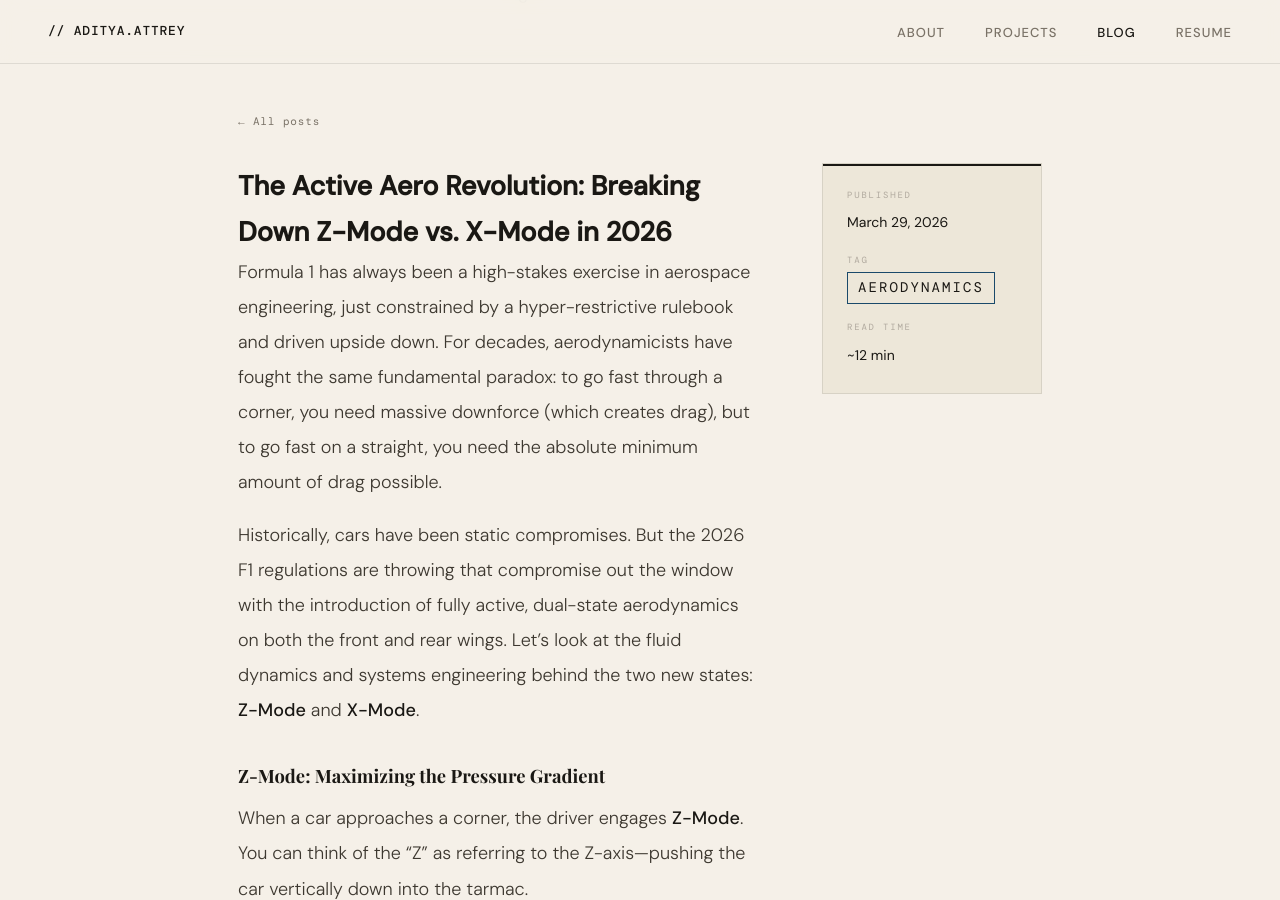
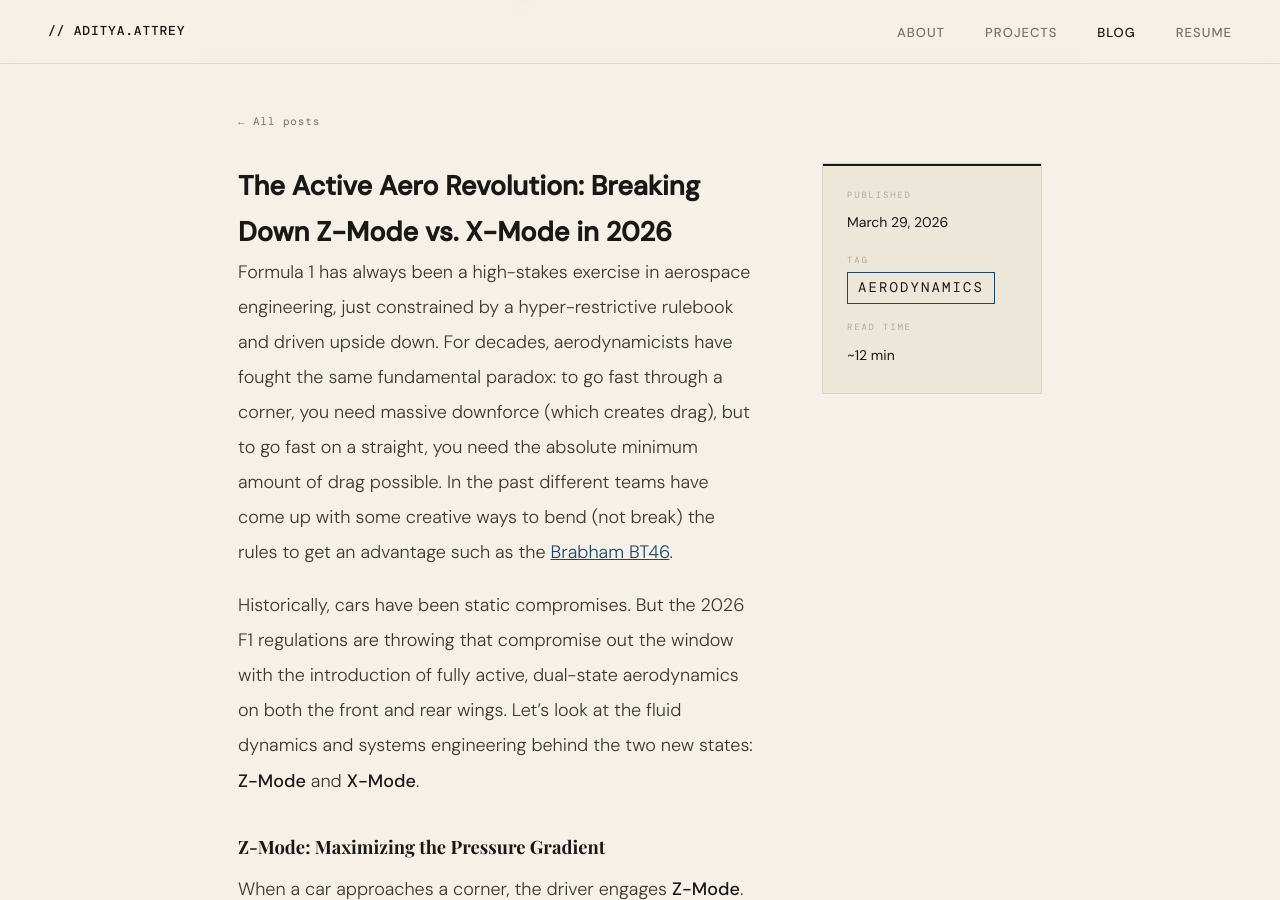
Before and after one commit to FBRDCYB3R/Aero-Blog, a Jekyll site: the page built from _posts/2026-03-29-post2.md, in a window 1280 px wide and 900 px high, scrolled down 405 px. Built offline with Jekyll 4.4.1, drawn with Linux system fonts in a browser that asks for light colours; some web fonts are replaced.

Commit message:
Enhance introduction with historical context and new aerodynamics
Expanded the introduction to discuss the historical context of F1 aerodynamics and introduced the concept of active dual-state aerodynamics for the 2026 regulations.

```diff
--- a/_posts/2026-03-29-post2.md
+++ b/_posts/2026-03-29-post2.md
@@ -8,7 +8,7 @@ read_time: 12
 
 # The Active Aero Revolution: Breaking Down Z-Mode vs. X-Mode in 2026
 
-Formula 1 has always been a high-stakes exercise in aerospace engineering, just constrained by a hyper-restrictive rulebook and driven upside down. For decades, aerodynamicists have fought the same fundamental paradox: to go fast through a corner, you need massive downforce (which creates drag), but to go fast on a straight, you need the absolute minimum amount of drag possible.
+Formula 1 has always been a high-stakes exercise in aerospace engineering, just constrained by a hyper-restrictive rulebook and driven upside down. For decades, aerodynamicists have fought the same fundamental paradox: to go fast through a corner, you need massive downforce (which creates drag), but to go fast on a straight, you need the absolute minimum amount of drag possible. In the past different teams have come up with some creative ways to bend (not break) the rules to get an advantage such as the [Brabham BT46](https://en.wikipedia.org/wiki/Brabham_BT46).
 
 Historically, cars have been static compromises. But the 2026 F1 regulations are throwing that compromise out the window with the introduction of fully active, dual-state aerodynamics on both the front and rear wings. Let’s look at the fluid dynamics and systems engineering behind the two new states: **Z-Mode** and **X-Mode**.
 
```
